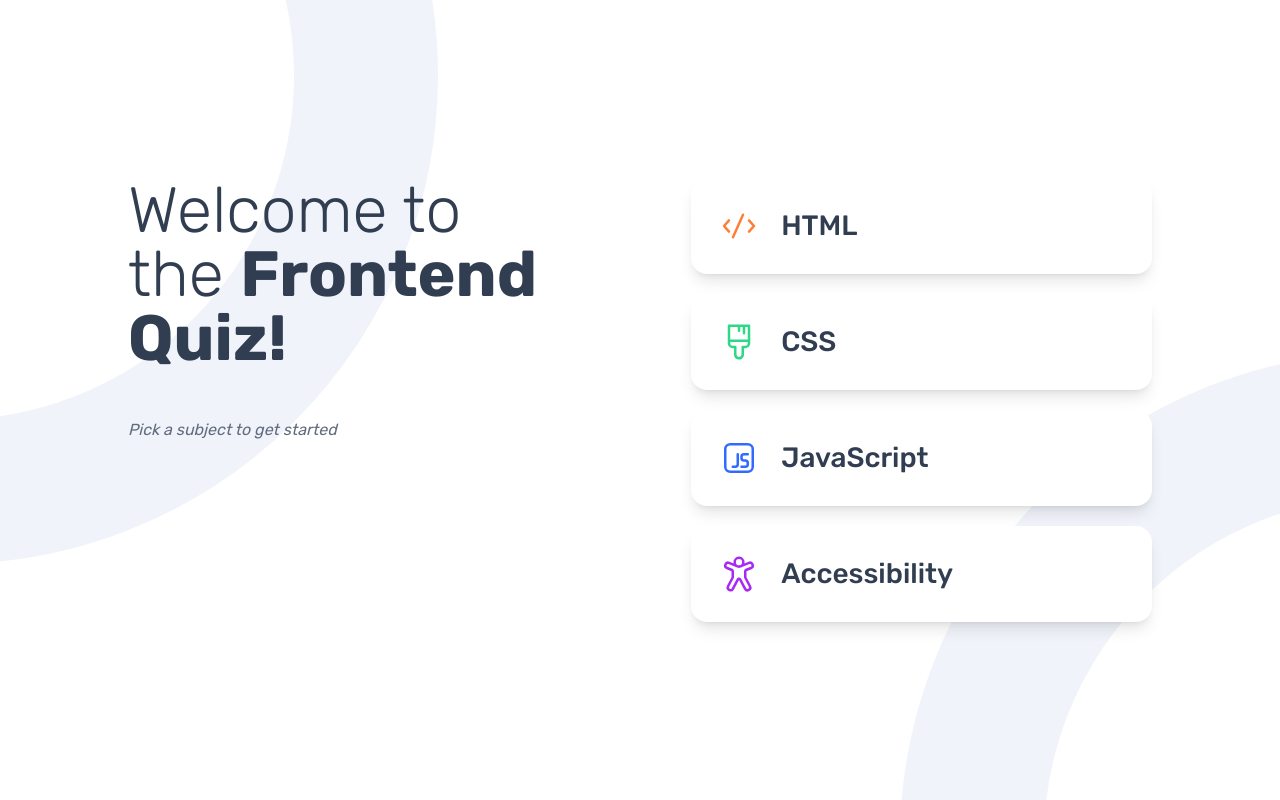
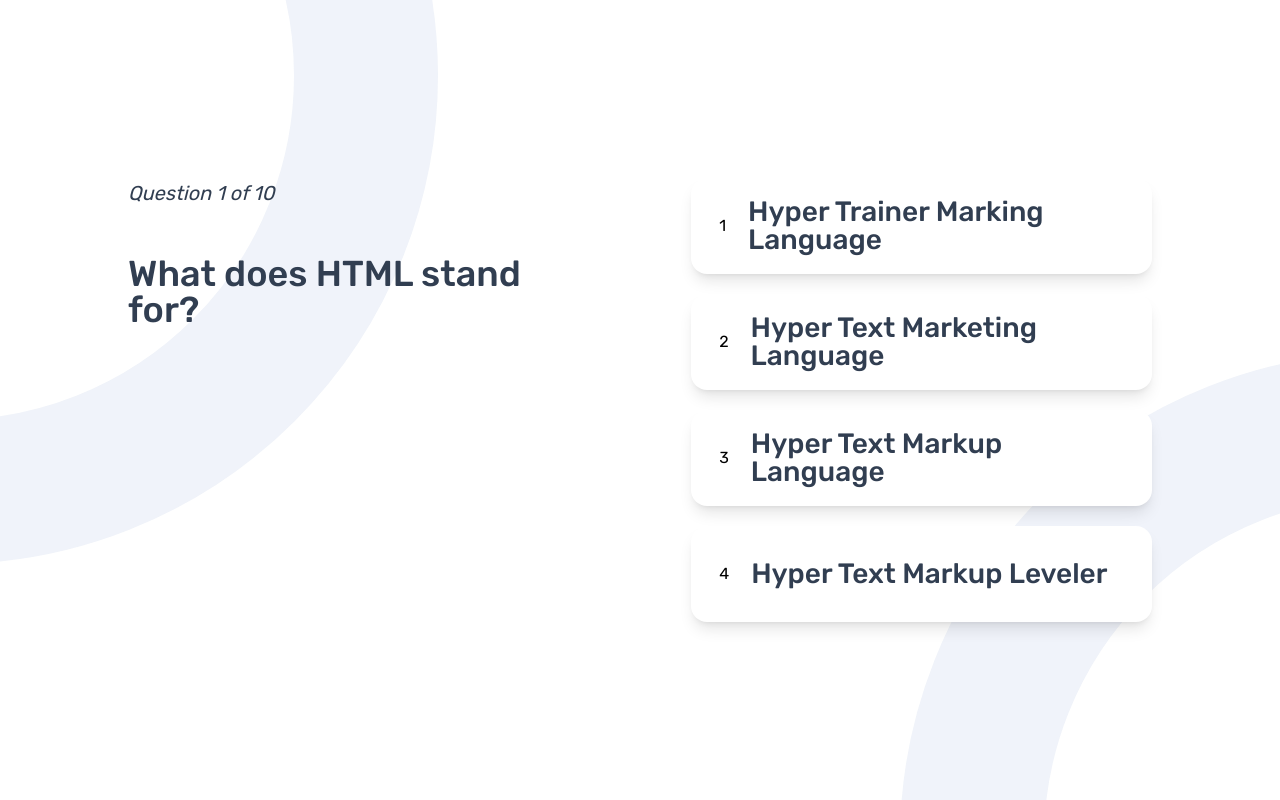
Before and after one commit to AssSam7/fem-quiz, a React (Create React App) app: page / in a window 1280 px wide. Both pictures are taken after a click on the button "HTML". Shown: the top 800 px of the page. Built offline with nearby package versions, Linux system fonts and the light colour scheme.

Commit message:
Adding the questions card

```diff
--- a/src/App.js
+++ b/src/App.js
@@ -4,6 +4,7 @@ import { useState } from "react";
 
 import Option from "./components/Option";
 import Welcome from "./components/Welcome";
+import QuestionCard from "./components/QuestionCard";
 
 function App() {
   const subjects = data.quizzes.map((item) => ({
@@ -11,16 +12,25 @@ function App() {
     iconName: item.icon,
   }));
 
-  const [isQuizStarted, setIsQuizStarted] = useState(false);
+  const [selectedTopic, setSelectedTopic] = useState("");
+  const [currentQuestionNumber, setCurrentQuestionNumber] = useState(0);
 
-  const onQuizStart = () => {
-    setIsQuizStarted(true);
+  const onQuizStart = (topic) => {
+    const topicData = data.quizzes.filter((item) => item.title === topic);
+    console.log("Topic Data is: ", topicData);
+    setSelectedTopic(topicData[0]);
   };
 
   return (
     <div className="container">
-      {isQuizStarted ? (
-        <></>
+      {selectedTopic ? (
+        <QuestionCard
+          question={{
+            id: currentQuestionNumber + 1,
+            total: selectedTopic.questions.length,
+            ...selectedTopic.questions[currentQuestionNumber],
+          }}
+        />
       ) : (
         <Welcome>
           <div className="w-[45%] flex flex-col gap-5">
@@ -28,7 +38,7 @@ function App() {
               <Option
                 option={option}
                 key={option.title}
-                onClick={onQuizStart}
+                handleClick={onQuizStart}
               />
             ))}
           </div>
--- a/src/components/Option.js
+++ b/src/components/Option.js
@@ -1,6 +1,6 @@
 import { useEffect, useState } from "react";
 
-export default function Option({ option }) {
+export default function Option({ option, handleClick }) {
   const [icon, setIcon] = useState("");
 
   useEffect(() => {
@@ -8,15 +8,22 @@ export default function Option({ option }) {
       const importedIcon = await import(`../assets/images/${option.iconName}`);
       setIcon(importedIcon.default);
     }
-    importIcon();
+    if (option.iconName) {
+      importIcon();
+    }
   }, []);
 
   return (
     <div
       className="w-full h-[96px] bg-pure-white shadow-lg flex items-center gap-[22px] rounded-2xl cursor-pointer p-7"
       role="button"
+      onClick={() => handleClick(option.title)}
     >
-      <img src={icon} alt="Option Icon" />
+      {option.iconName ? (
+        <img src={icon} alt="Option Icon" />
+      ) : (
+        <span>{option.id}</span>
+      )}
       <p className="text-base font-medium text-dark-navy">{option.title}</p>
     </div>
   );
--- /dev/null
+++ b/src/components/OptionList.jsx
@@ -0,0 +1,11 @@
+import Option from "./Option";
+
+export default function OptionList({ options }) {
+  return (
+    <div className="w-[45%] flex flex-col gap-5">
+      {options.map((option) => (
+        <Option option={option} key={option.title} />
+      ))}
+    </div>
+  );
+}
--- /dev/null
+++ b/src/components/QuestionCard.js
@@ -0,0 +1,17 @@
+import OptionList from "./OptionList";
+
+export default function QuestionCard({ question: qObj }) {
+  const { id, question, options, answer, total } = qObj;
+  const qOptions = options.map((option, i) => ({ id: i + 1, title: option }));
+  return (
+    <section class="flex justify-between">
+      <div className="w-[40%] flex flex-col gap-[48px]">
+        <h3 className="text-dark-navy text-[20px] italic ">
+          Question {id} of {total}
+        </h3>
+        <h1 className="text-lg text-dark-navy font-medium">{question}</h1>
+      </div>
+      <OptionList options={qOptions} answer={answer} />
+    </section>
+  );
+}
```
